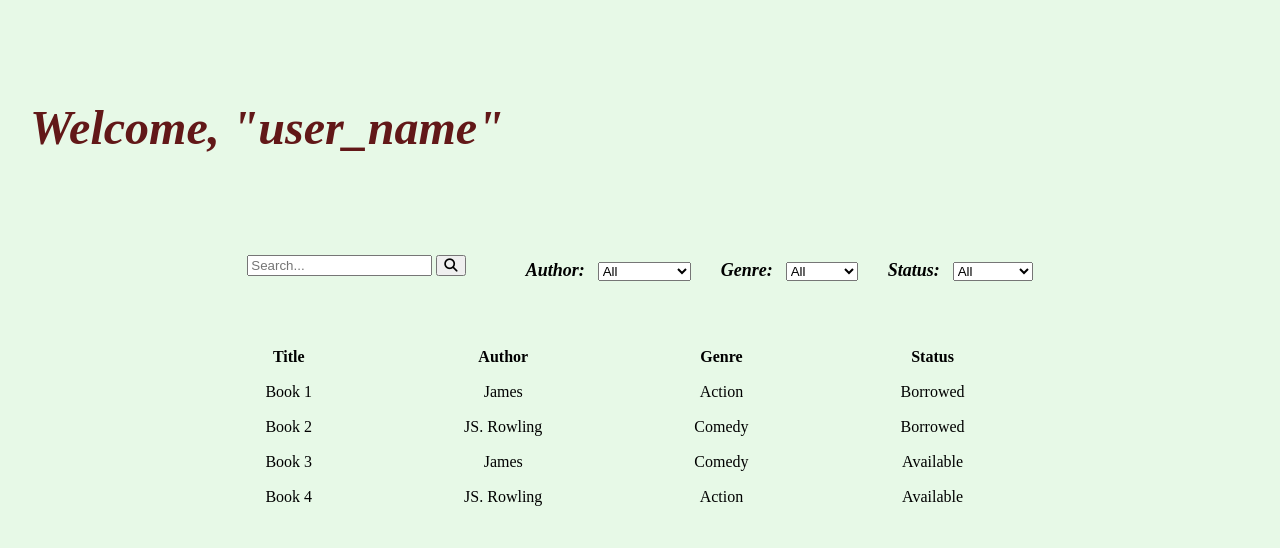
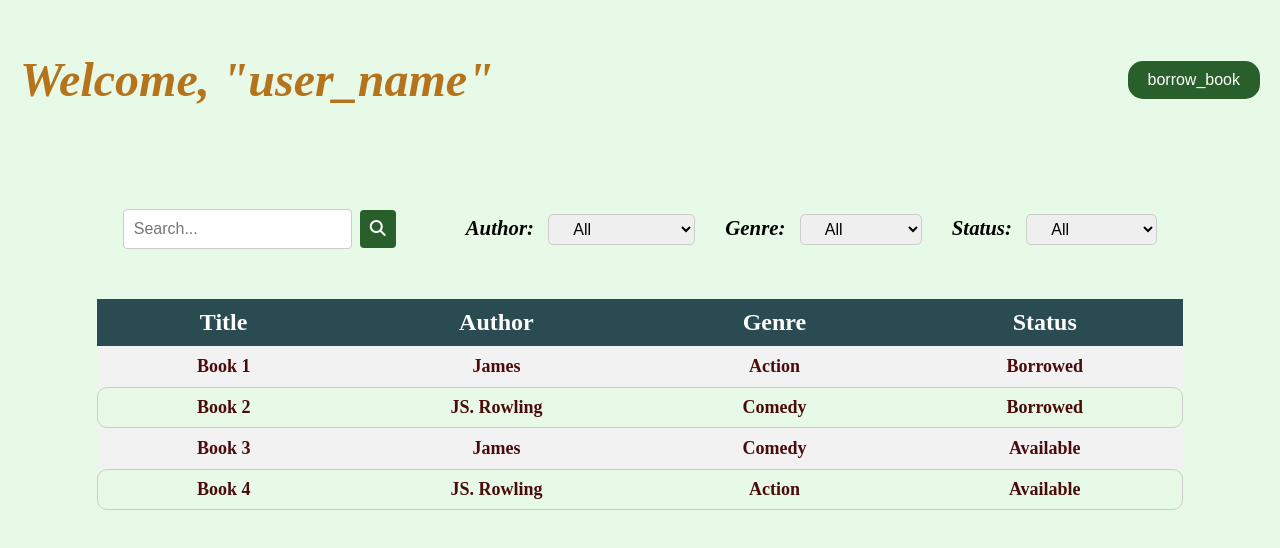
Before and after one commit to GDSC-Django-Capstone-Project/Front_End, a plain HTML site: page student.html in a window 1280 px wide. Drawn offline with Linux system fonts and the light colour scheme.

Commit message:
Update student.html appearance

```diff
--- a/student.html
+++ b/student.html
@@ -49,79 +49,192 @@
   font-weight: 500;
   font-style: normal;
 }
-    #search-input {
-      margin-bottom: 10px;
+
+#greeting {
+  display: flex;
+  align-items: center;
+  justify-content: space-between;
+  padding: 20px;
 }
-    .search_book{
-        display:flex;
-        flex-direction: column;
-        justify-content: center;
-        align-items: center;
-    }
-    .greet_student{
-        display: flex;
-        justify-content: space-between;
-        flex-wrap: row wrap;
-    }
-    #borrow{
-      margin: 10px 10px 25px 400px;
-    }
-    #greeting h1{
-        margin: 100px 0 50px 30px;
+
+#greeting h1 {
   font-size: 3rem;
-        color: rgb(98, 24, 24);
+  color:rgb(181, 115, 28);
   font-style: italic;
 }
-    #choice{
-      margin-bottom: 50px;
-      display:flex;
+
+#greeting button {
+  padding: 10px 20px;
+  background-color: #295f2b;
+  color: white;
+  border: none;
+  border-radius: 15px;
+  font-size: 1rem;
+  cursor: pointer;
+}
+
+.search_book {
+  display: flex;
+  flex-direction: column;
+  align-items: center;
+  margin-top: 50px;
+}
+
+#search_content {
+  display: flex;
   flex-direction: row;
   align-items: center;
-      column-gap: 300px;
+  margin-bottom: 30px;
+  column-gap: 50px;
 }
-    #options{
-      display:flex;
+
+.search {
+  display: flex;
+  align-items: center;
+  margin-right: 20px;
+}
+
+#search-input {
+  padding: 10px;
+  border: 1px solid #ccc;
+  border-radius: 4px;
+  font-size: 1rem;
+  outline: none;
+}
+
+.search button {
+  padding: 10px;
+  background-color: #295f2b;
+  color: white;
+  border: none;
+  border-radius: 4px;
+  font-size: 1rem;
+  cursor: pointer;
+}
+
+#options {
+  display: flex;
   flex-direction: row;
   align-items: center;
   column-gap: 30px;
 }
-    #options label{
-        font-size: large;
+
+#options label {
+  font-size: 1.3rem;
   font-weight: bold;
   font-style: italic;
 }
-    #search_content{
-      display:flex;
-      flex-direction: row;
-      align-items: center;
-      column-gap: 60px;
-      margin: 50px 20px;
+
+.auth select,
+.genre select,
+.status select {
+  padding: 5px 20px;
+  font-size: 1rem;
+  border: 1px solid #ccc;
+  border-radius: 5px;
 }
-    #search-table th,td{
+
+#books {
+  margin-top: 20px;
+}
+
+#search-table {
+  width: 100%;
+  border-collapse:collapse;
+}
+
+#search-table th,
+#search-table td {
   text-align: center;
-      padding:10px 100px 5px 50px;
+  padding: 10px 100px;
 }
+
+#search-table th {
+  background-color: #2a4b52;
+  color: white;
+  font-size:1.5rem;
+}
+
+#search-table td{
+  font-size: large;
+  font-weight: bold;
+  color: rgb(75, 11, 11);
+}
+#search-table tr {
+  position: relative;
+}
+
+#search-table tr::before {
+  content: "";
+  position: absolute;
+  top: 0;
+  left: 0;
+  right: 0;
+  bottom: 0;
+  border-radius: 10px;
+  border: 1px solid #ccc;
+  z-index: -1;
+}
+
+
+
+#search-table tr:nth-child(even) {
+  background-color: #f2f2f2;
+}
+
 .description {
   display: none;
   position: absolute;
   background-color: #f9f9f9;
   border: 1px solid #ccc;
   padding: 10px;
+  z-index: 1;
 }
+
 tr:hover .description {
   display: block;
+}
+
+@media screen and (max-width: 600px) {
+  #greeting {
+    flex-direction: column;
+    align-items: stretch;
+  }
+
+  #greeting h1 {
+    margin-bottom: 10px;
+  }
+
+  #greeting button {
+    margin-bottom: 20px;
+  }
+
+  #search_content {
+    flex-direction: column;
+  }
+
+  .search {
+    margin-bottom: 10px;
+  }
+
+  .auth,
+  .genre,
+  .status {
+    margin-bottom: 10px;
+  }
 }
   </style>
 </head>
 <body>
   <div id="greeting">
   <h1>Welcome, <span>"user_name"</span></h1>
+  <div><button>borrow_book</button></div>
 </div>
   <div class="search_book">
     <div id="search_content">
     <div class="search">
       <input type="text" id="search-input" placeholder="Search..." oninput="updateSearch()">
-      <button onclick="search()"><i class="fa-solid fa-magnifying-glass"></i></button>
+       &nbsp;&nbsp;<button onclick="search()"><i class="fa-solid fa-magnifying-glass"></i></button>
     </div>
     <div id="options">
       <div class="auth">
```
Lines whose indentation alone changed are shown as unchanged.
